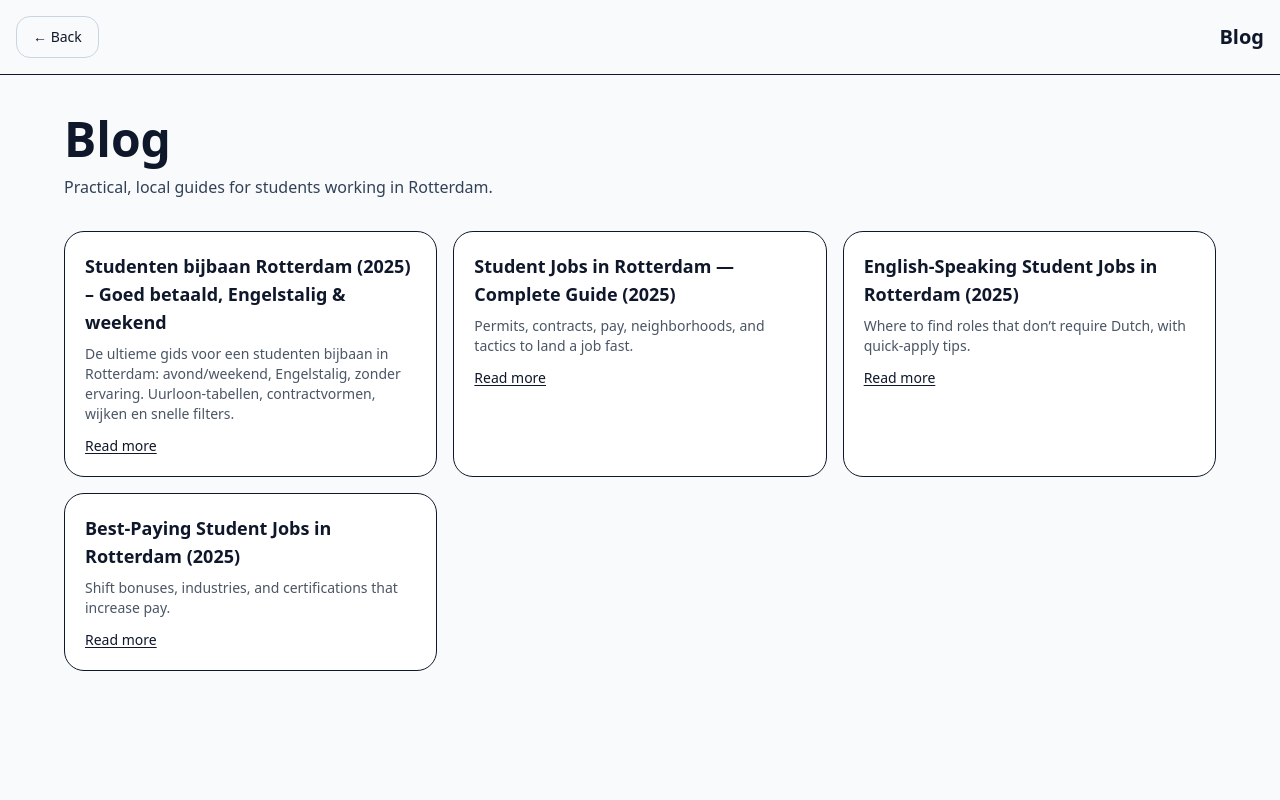
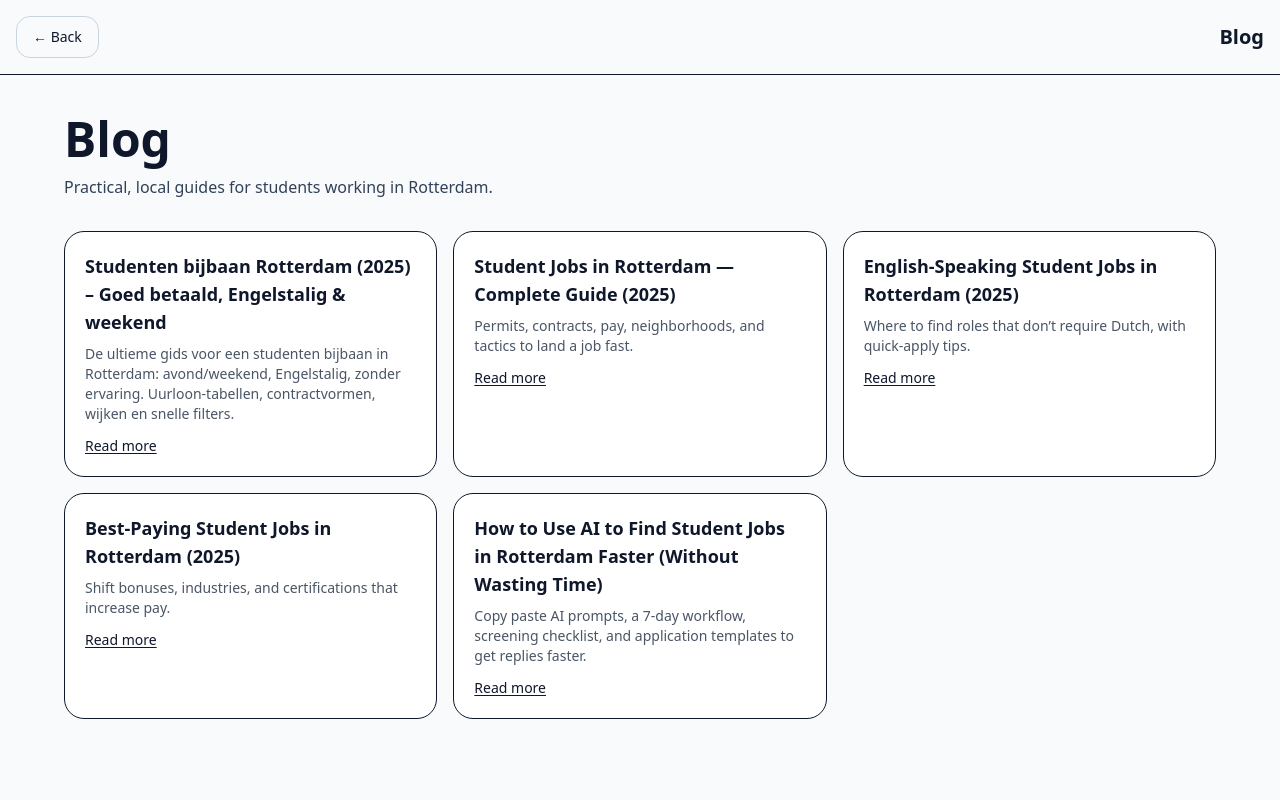
Before and after one commit to LazarPopov/studentjobrotterdam, a Next.js app in the folder studentjobs/: page /blog in a window 1280 px wide. Shown: the top 800 px of the page. Built offline with nearby package versions, Linux system fonts and the light colour scheme; no server answers.

Commit message:
getfanatic.ai how-to-use-ai-to-find-student-jobs-rotterdam-faster

```diff
--- a/studentjobs/src/app/blog/how-to-use-ai-to-find-student-jobs-rotterdam-faster/page.tsx
+++ b/studentjobs/src/app/blog/how-to-use-ai-to-find-student-jobs-rotterdam-faster/page.tsx
@@ -69,7 +69,7 @@ export default function AiStudentJobsRotterdamGuide() {
 
           <div className="mt-5 overflow-hidden rounded-2xl border bg-white">
             <Image
-              src="/blog/rotterdam-bridge-photo.png"
+              src="/blog/rotterdam-bridge-photo.jpg"
               alt="Rotterdam Erasmus Bridge and skyline"
               width={1280}
               height={720}
--- a/studentjobs/src/app/blog/page.tsx
+++ b/studentjobs/src/app/blog/page.tsx
@@ -1,4 +1,3 @@
-// ✅ 3) BLOG INDEX listing all posts (no MDX required)
 // src/app/blog/page.tsx
 import type { Metadata } from "next";
 import Link from "next/link";
@@ -6,7 +5,8 @@ import Link from "next/link";
 const POSTS = [
   {
     slug: "studenten-bijbaan-rotterdam",
-    title: "Studenten bijbaan Rotterdam (2025) – Goed betaald, Engelstalig & weekend",
+    title:
+      "Studenten bijbaan Rotterdam (2025) – Goed betaald, Engelstalig & weekend",
     description:
       "De ultieme gids voor een studenten bijbaan in Rotterdam: avond/weekend, Engelstalig, zonder ervaring. Uurloon-tabellen, contractvormen, wijken en snelle filters.",
   },
@@ -28,8 +28,14 @@ const POSTS = [
     description:
       "Shift bonuses, industries, and certifications that increase pay.",
   },
+  {
+    slug: "how-to-use-ai-to-find-student-jobs-rotterdam-faster",
+    title:
+      "How to Use AI to Find Student Jobs in Rotterdam Faster (Without Wasting Time)",
+    description:
+      "Copy paste AI prompts, a 7-day workflow, screening checklist, and application templates to get replies faster.",
+  },
 ];
-
 
 export const metadata: Metadata = {
   title: "Blog | Student Jobs Rotterdam",
```
